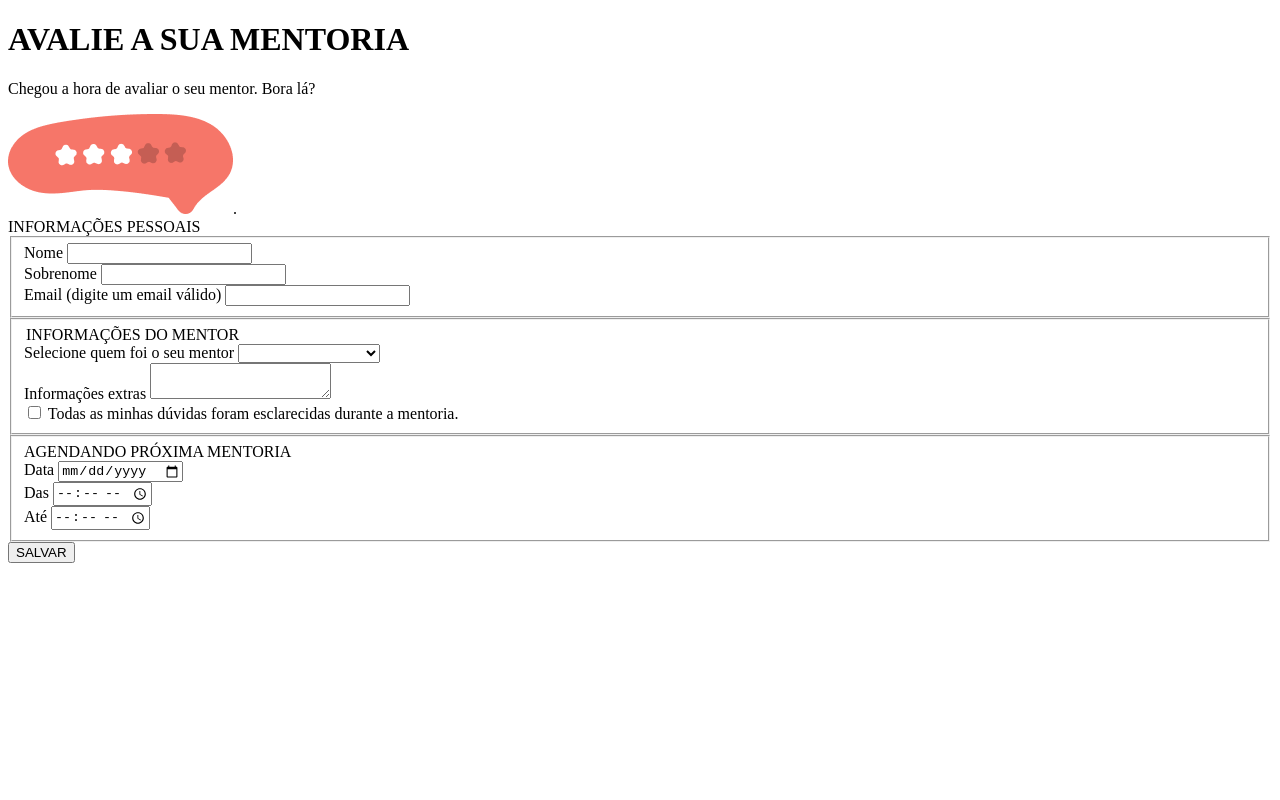
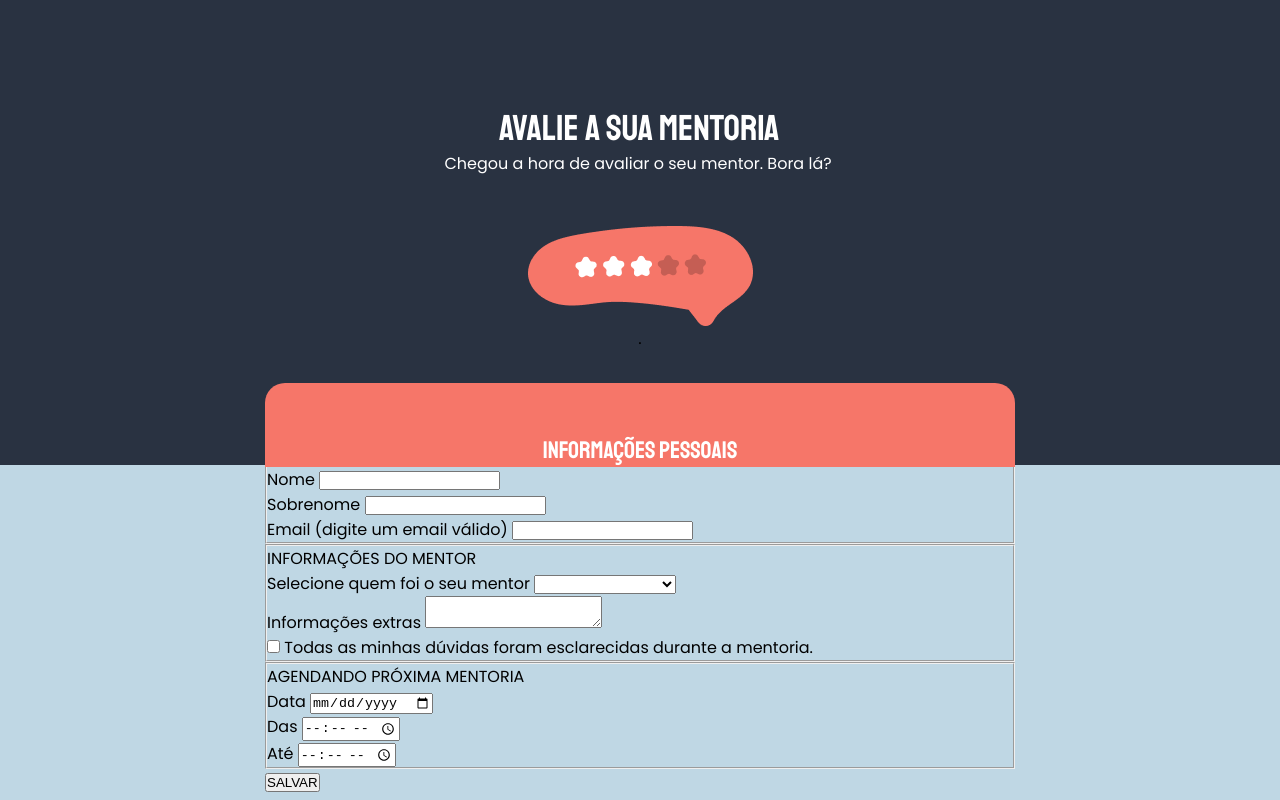
Before and after one commit to gutoayres/Projeto-03, a plain HTML site: page Avançado/index.html in a window 1280 px wide. Drawn offline with Linux system fonts and the light colour scheme.

Commit message:
update codes

```diff
--- a/Avançado/index.html
+++ b/Avançado/index.html
@@ -3,9 +3,12 @@
 <head>
     <meta charset="UTF-8">
     <meta name="viewport" content="width=device-width, initial-scale=1.0">
+    <link rel="preconnect" href="https://fonts.gstatic.com" crossorigin>
+    <link href="https://fonts.googleapis.com/css2?family=Poppins&family=Staatliches&display=swap" rel="stylesheet">
 
     <title>Avalie a sua mentoria</title>
 
+    <link rel="preconnect" href="https://fonts.googleapis.com">
     <link rel="stylesheet" href="style.css">
 
 </head>
@@ -16,7 +19,9 @@
             <h1>AVALIE A SUA MENTORIA</h1>
             <p>Chegou a hora de avaliar o seu mentor. Bora lá?</p>
             <img src="/Avançado/assets/img1.png" alt="imagem de um balão com 5 estrelas para avaliação">.
-            <div class="top">INFORMAÇÕES PESSOAIS</div>
+            <div class="top">
+                <h3>INFORMAÇÕES PESSOAIS</h3>
+            </div>
         </header>
 
         <form id="form-mentor">
--- a/Avançado/style.css
+++ b/Avançado/style.css
@@ -0,0 +1,96 @@
+* {
+    margin: 0;
+    padding: 0;
+    box-sizing: border-box;
+}
+
+body {
+    font-family: 'Poppins', sans-serif;
+}
+
+body {
+    background: #BFD7E4;
+}
+
+body::before {
+    content: '';
+    width: 100%;
+    height: 465px;
+
+    position: absolute;
+    top: 0;
+    left: 0;
+    z-index: -1;
+    background: #293241;
+}
+
+.page {
+
+    width: 750px;
+    margin: auto;
+
+}
+
+header {
+    height: 465px;
+
+    display: flex;
+    flex-direction: column;
+    align-items: center;
+    justify-content: center;
+}
+
+header h1 {
+    font-family: 'Staatliches', cursive;
+    color: #FFF;
+    font-family: Staatliches;
+    font-size: 36px;
+    font-weight: 400;
+    line-height: normal;
+    font-style: normal;
+    margin-top: 107px;
+
+    width: 282px;
+    height: 45px;
+}
+
+header p {
+    color: #FFF;
+    font-family: Poppins;
+    font-size: 16px;
+    font-style: normal;
+    font-weight: 400;
+    line-height: normal;
+
+    width: 391px;
+    height: 46px;
+}
+
+header img {
+    margin-top: 50px;
+}
+
+.top {
+    height: 133px;
+    width: 750px;
+
+    border-radius: 20px 20px 0px 0px;
+    border: none;
+    background: #F67669;
+
+    margin-top: 32px;
+}
+
+.top h3 {
+    color: #FFF;
+    font-family: Staatliches;
+    font-size: 24px;
+    font-style: normal;
+    font-weight: 400;
+    line-height: 34px;
+
+    display: flex;
+    justify-content: center;
+
+    padding-top: 50px;
+}
--- a/Iniciante (Aula)/style.css
+++ b/Iniciante (Aula)/style.css
@@ -5,7 +5,7 @@
 }
 
 body, input, select, textarea {
-    font-family: 'Poppins', sans-serif;;
+    font-family: 'Poppins', sans-serif;
 }
 
 body {
```
